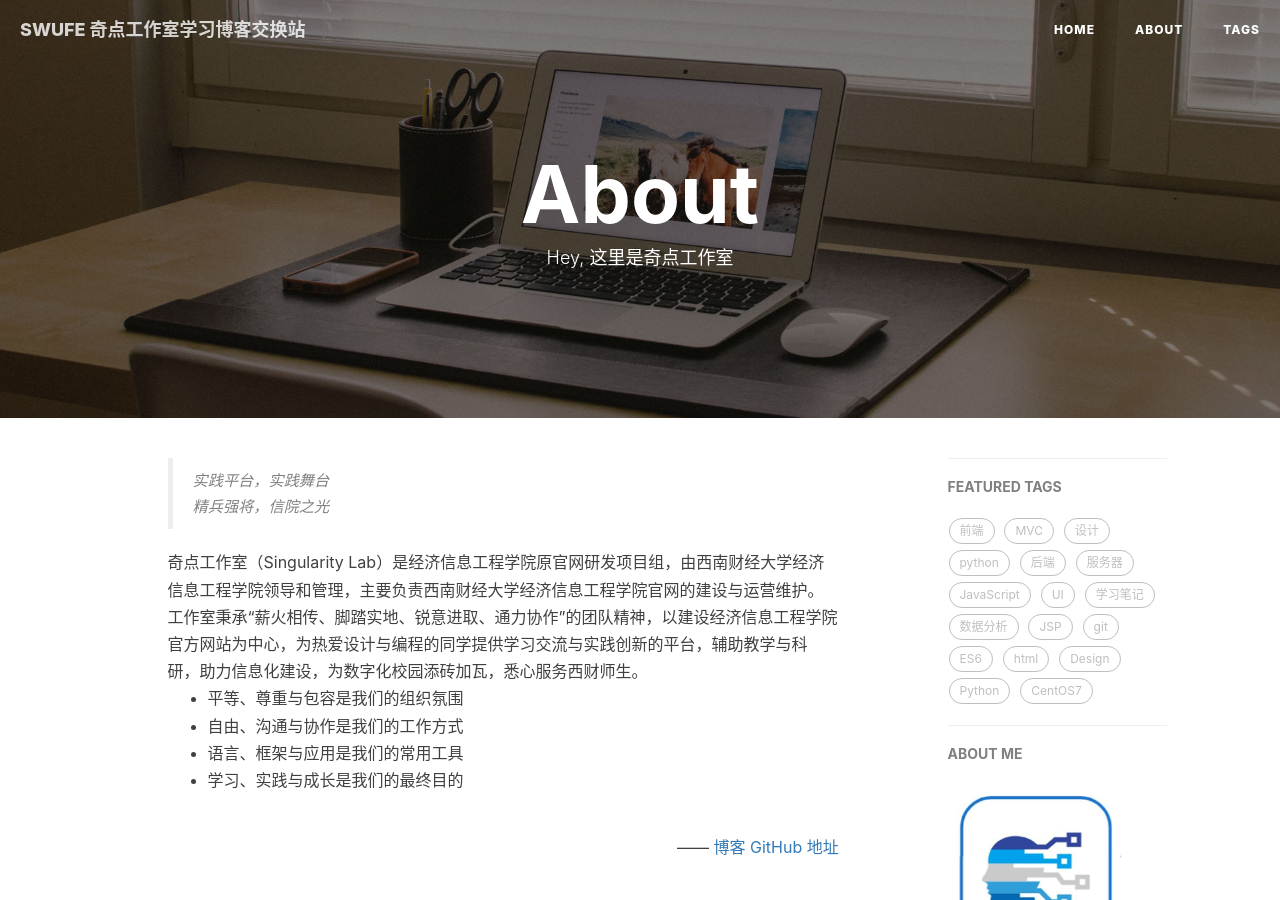
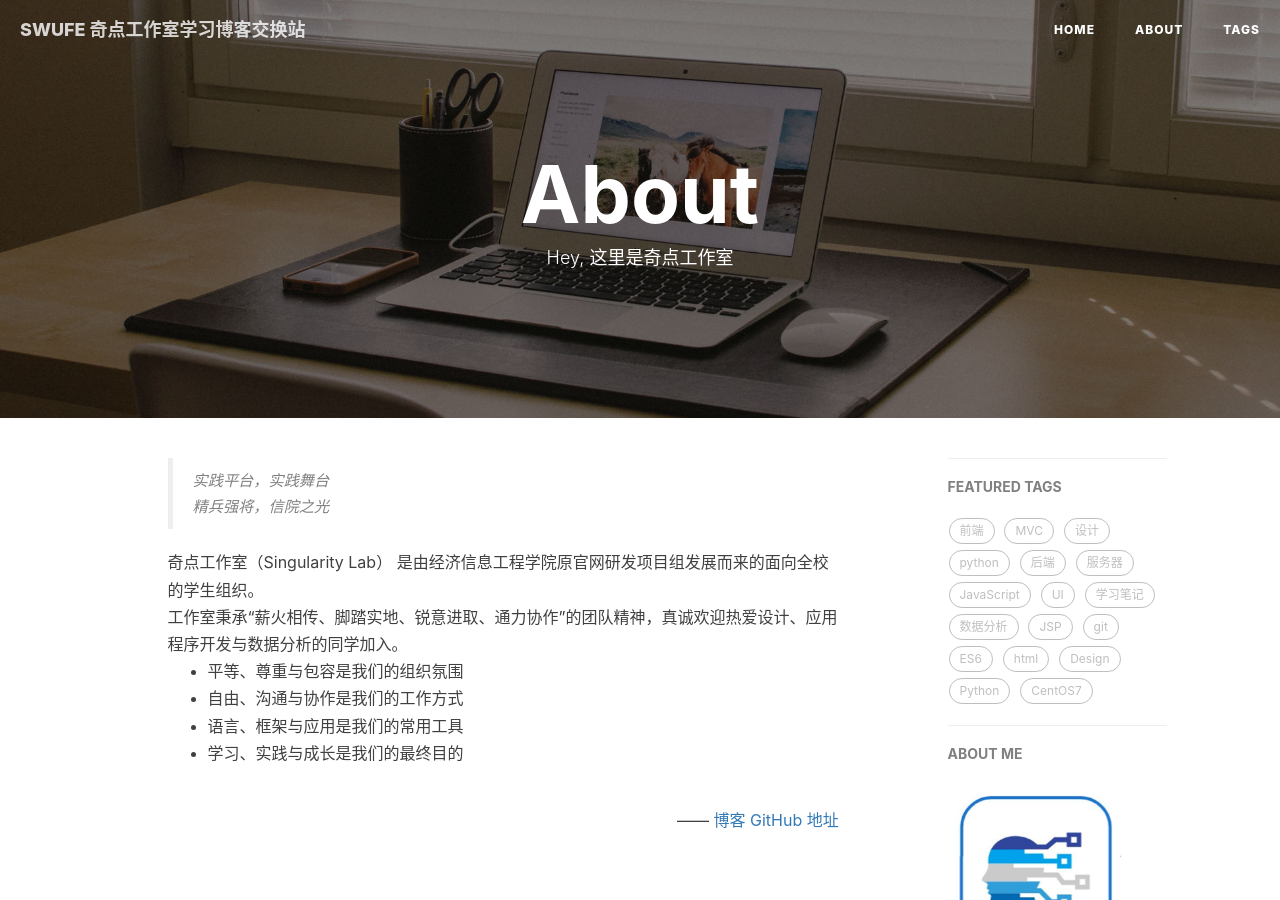
Before and after one commit to wjy990706/Blog-Share, a Jekyll site: the page built from about.html, in a window 1280 px wide and 900 px high. Built offline with Jekyll 4.4.1, drawn with Linux system fonts in a browser that asks for light colours; nearby versions of some CDN libraries; comment, search, counter and statistics services are not loaded.

Commit message:
Update about.html

```diff
--- a/about.html
+++ b/about.html
@@ -18,8 +18,8 @@ header-img: "img/about-bg.jpg"
         精兵强将，信院之光
     </blockquote>
 
-  奇点工作室（Singularity Lab）是经济信息工程学院原官网研发项目组，由西南财经大学经济信息工程学院领导和管理，主要负责西南财经大学经济信息工程学院官网的建设与运营维护。<br />
-  工作室秉承“薪火相传、脚踏实地、锐意进取、通力协作”的团队精神，以建设经济信息工程学院官方网站为中心，为热爱设计与编程的同学提供学习交流与实践创新的平台，辅助教学与科研，助力信息化建设，为数字化校园添砖加瓦，悉心服务西财师生。<br />
+    奇点工作室（Singularity Lab） 是由经济信息工程学院原官网研发项目组发展而来的面向全校的学生组织。 <br />
+    工作室秉承“薪火相传、脚踏实地、锐意进取、通力协作”的团队精神，真诚欢迎热爱设计、应用程序开发与数据分析的同学加入。
 
     <ul>
         <li>
@@ -69,7 +69,9 @@ header-img: "img/about-bg.jpg"
 {% if site.duoshuo_username %}
 <!-- 多说评论框 start -->
 <div class="comment">
-  <div class="ds-thread" {% if site.duoshuo_username=="huxblog" %} data-thread-id="1187623191091085319" {% else %} data-thread-key="{{site.duoshuo_username}}/about" {% endif %} data-title="{{page.title}}" data-url="{{site.url}}/about/"></div>
+    <div class="ds-thread" {% if site.duoshuo_username=="huxblog" %} data-thread-id="1187623191091085319" {% else %}
+        data-thread-key="{{site.duoshuo_username}}/about" {% endif %} data-title="{{page.title}}"
+        data-url="{{site.url}}/about/"></div>
 </div>
 <!-- 多说评论框 end -->
 
@@ -84,7 +86,7 @@ header-img: "img/about-bg.jpg"
     var duoshuoQuery = {
         short_name: _user
     };
-  (function() {
+    (function () {
         var ds = document.createElement('script');
         ds.type = 'text/javascript';
         ds.async = true;
@@ -114,7 +116,7 @@ header-img: "img/about-bg.jpg"
     var disqus_identifier = "{{site.disqus_username}}/{{page.url}}";
     var disqus_url = "{{site.url}}{{page.url}}";
 
-  (function() {
+    (function () {
         var dsq = document.createElement('script');
         dsq.type = 'text/javascript';
         dsq.async = true;
```
Lines whose indentation alone changed are shown as unchanged.
